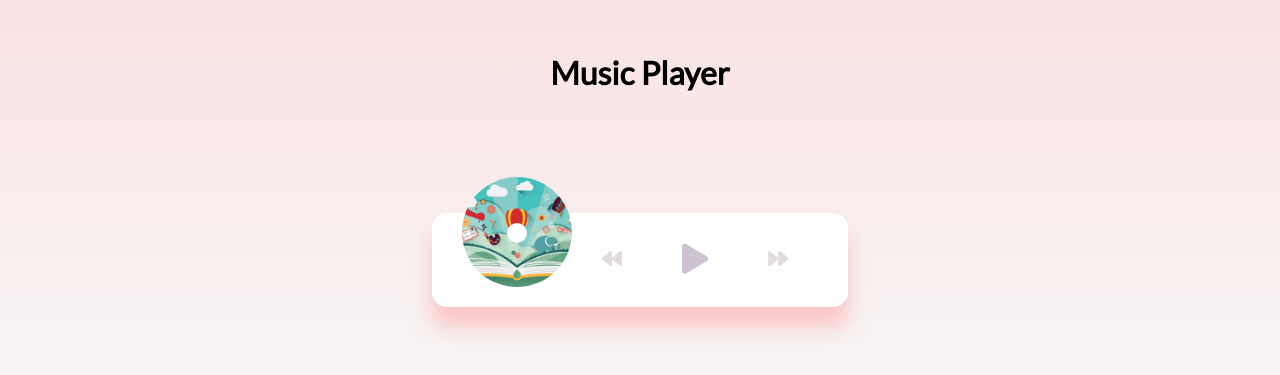
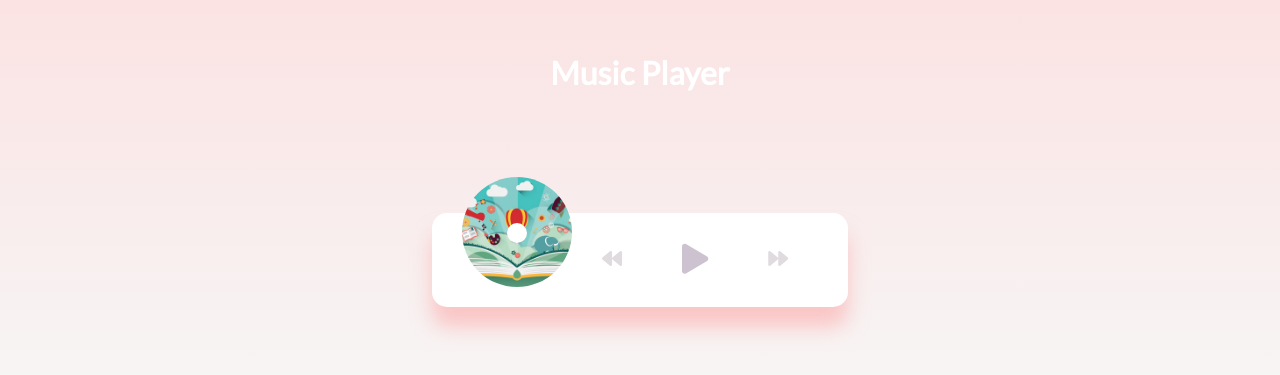
Before and after one commit to Anurag-deo14/Music-Player, a plain HTML site: page index.html in a window 1280 px wide. Shown: the part 181-556 px from the top of the page. Drawn offline with Linux system fonts and the light colour scheme.

Commit message:
Update index.html

```diff
--- a/index.html
+++ b/index.html
@@ -12,7 +12,7 @@
     <title>Music Player</title>
   </head>
   <body>
-    <h1>Music Player</h1>
+    <h1 style="color: white;">Music Player</h1>
 
     <div class="music-container" id="music-container">
       <div class="music-info">
```
